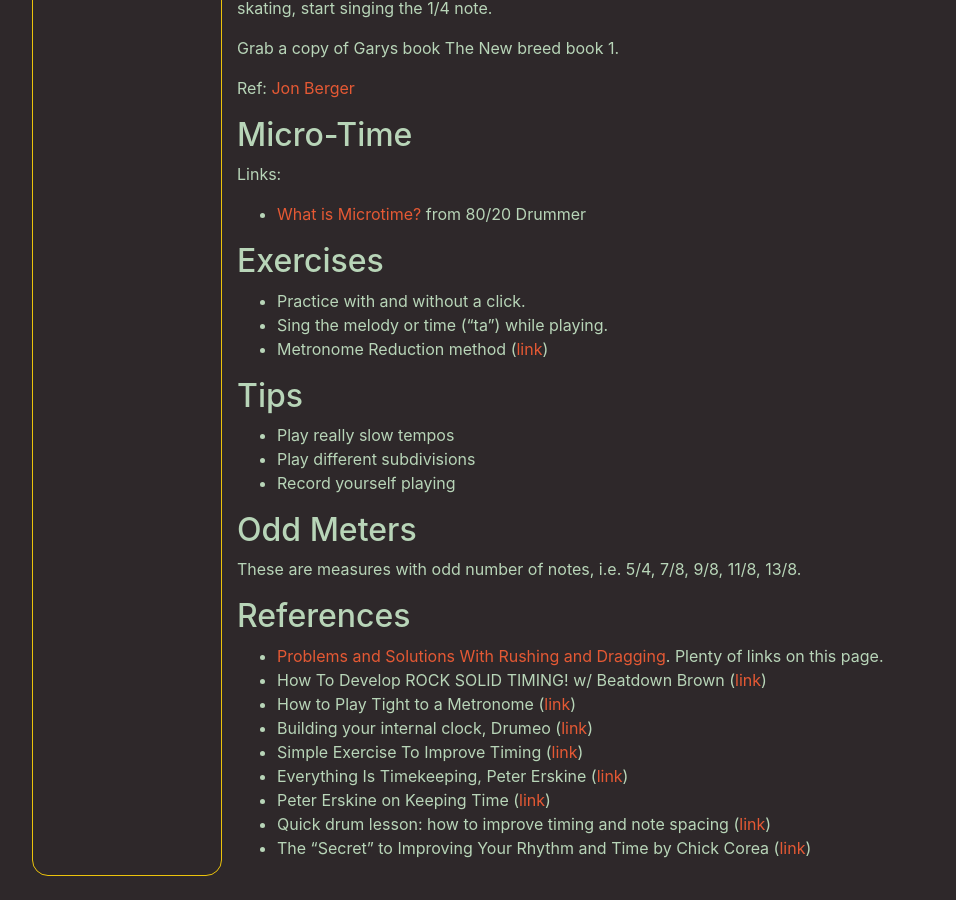
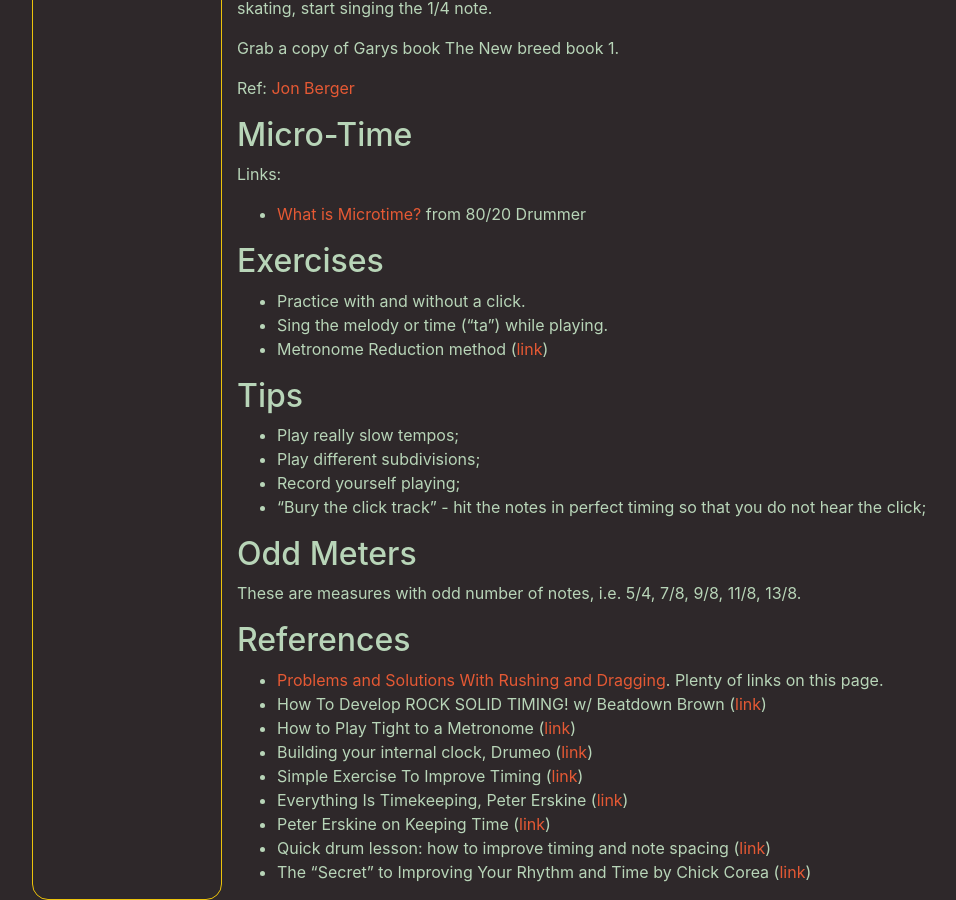
Before and after one commit to MisterY/music-site, a Jekyll site: the page built from drums/time.md, in a window 1280 px wide and 900 px high, scrolled down 681 px. Shown: the whole window, without its empty margins (38-994 px from the left). Built offline with Jekyll 4.4.1, drawn with Linux system fonts in a browser that asks for light colours; nearby versions of some CDN libraries; our own code applies the rules of GitHub Pages for plain Markdown files; before the commit the page ends 1557 px from its top, so only the background shows below that.

Commit message:
tips for time

```diff
--- a/drums/time.md
+++ b/drums/time.md
@@ -50,9 +50,10 @@ Links:
 
 ## Tips
 
-- Play really slow tempos
-- Play different subdivisions
-- Record yourself playing
+- Play really slow tempos;
+- Play different subdivisions;
+- Record yourself playing;
+- "Bury the click track" - hit the notes in perfect timing so that you do not hear the click;
 
 ## Odd Meters
 
```
